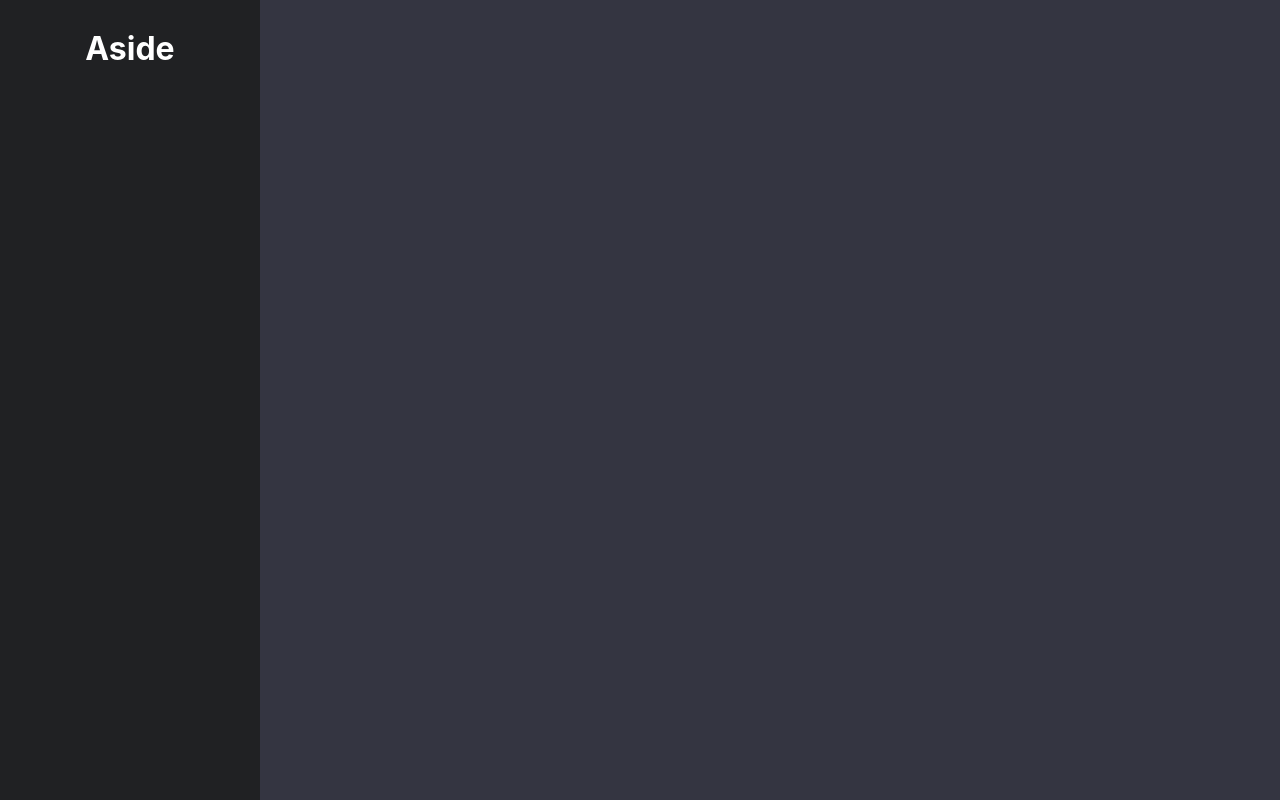
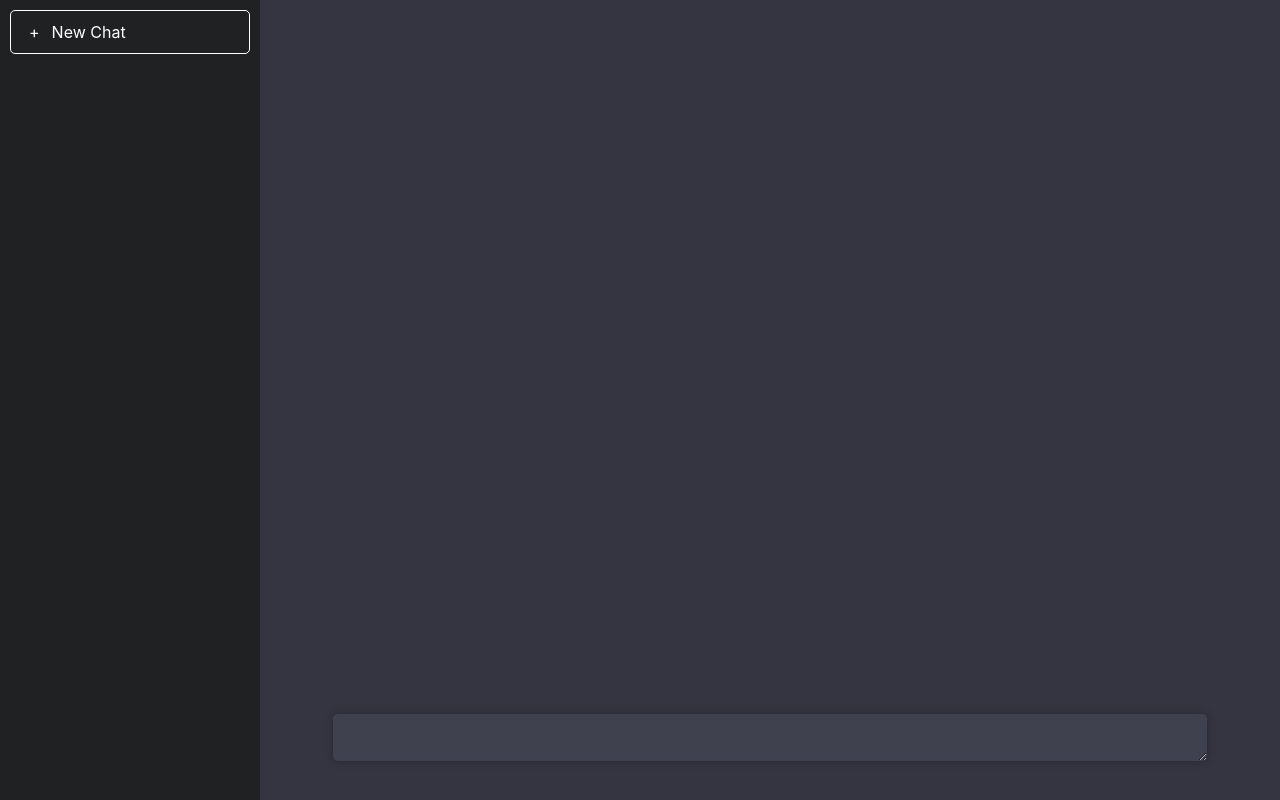
Before and after one commit to Danieldotcomcoder/ChatGPT-App, a React (Create React App) app in the folder client/: page / in a window 1280 px wide. Built offline with nearby package versions, Linux system fonts and the light colour scheme.

Commit message:
Add Text Input area and style it

```diff
--- a/client/src/App.css
+++ b/client/src/App.css
@@ -4,7 +4,10 @@
   background-color: #282c34;
   color: white;
   position: absolute;
-  top: 0;right: 0;bottom: 0;left: 0;
+  top: 0;
+  right: 0;
+  bottom: 0;
+  left: 0;
 }
 
 .sidemenu {
@@ -16,6 +19,23 @@
 .chatbox {
   flex: 1;
   background-color: #343541;
+  position: relative;
+}
+
+.side-menu-button {
+  padding: 12px;
+  border: 1px solid white;
+  border-radius: 5px;
+  text-align: left;
+  transition: ease 0.5s;
+}
+
+.side-menu-button:hover {
+  background-color: rgb(255, 255, 255, 0.1);
+}
+.side-menu-button span {
+  padding-left: 6px;
+  padding-right: 12px;
 }
 
 .App-logo {
@@ -27,6 +47,26 @@
   .App-logo {
     animation: App-logo-spin infinite 20s linear;
   }
+}
+
+.chat-input-holder {
+  padding: 24px;
+  position: absolute;
+  bottom: 0;
+  left: 0;right: 0;
+}
+
+.chat-input-textarea {
+  background-color: #40414f;
+  width: 90%;
+  padding: 12px;
+  border-radius: 5px;
+  color: white;
+  font-size: 1.25em;
+  border: none;
+  margin: 12px;
+  outline: none;
+  box-shadow: 0 0px 8px 0 rgba(0, 0, 0, 0.25);
 }
 
 .App-header {
--- a/client/src/App.js
+++ b/client/src/App.js
@@ -4,13 +4,24 @@
   return (
     <div className="App">
       <aside className="sidemenu">
-        <h1>Aside</h1>
-      </aside>
+         <div className="side-menu-button">
+            <span>+</span>
+             New Chat
+         </div>
+          </aside>
 
 
 
       <section className="chatbox">
+        <div className="chat-input-holder">
+          <textarea
+          rows="1"
+          className="chat-input-textarea"
+          >
 
+          </textarea>
+
+        </div>
       </section>
     </div>
   );
```
